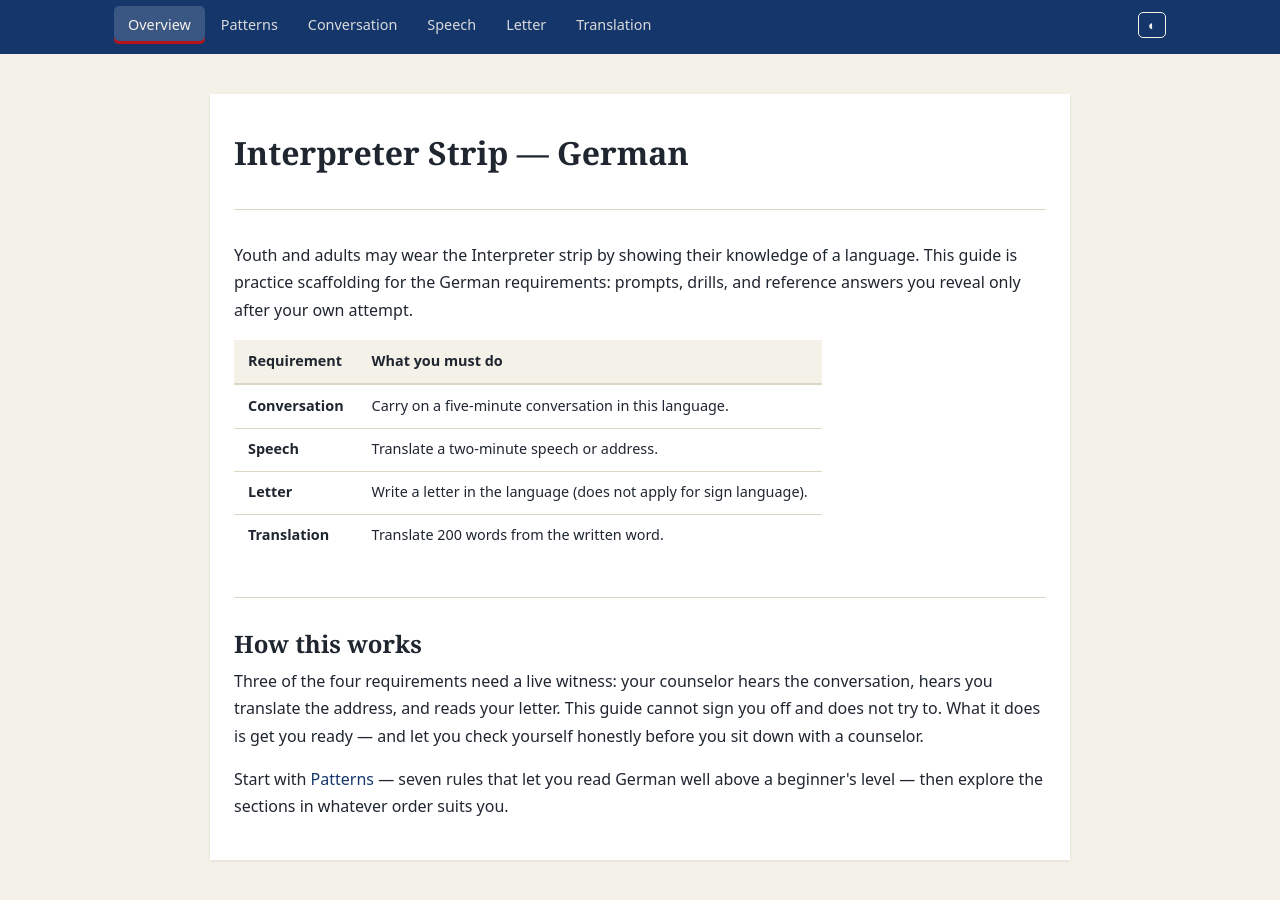
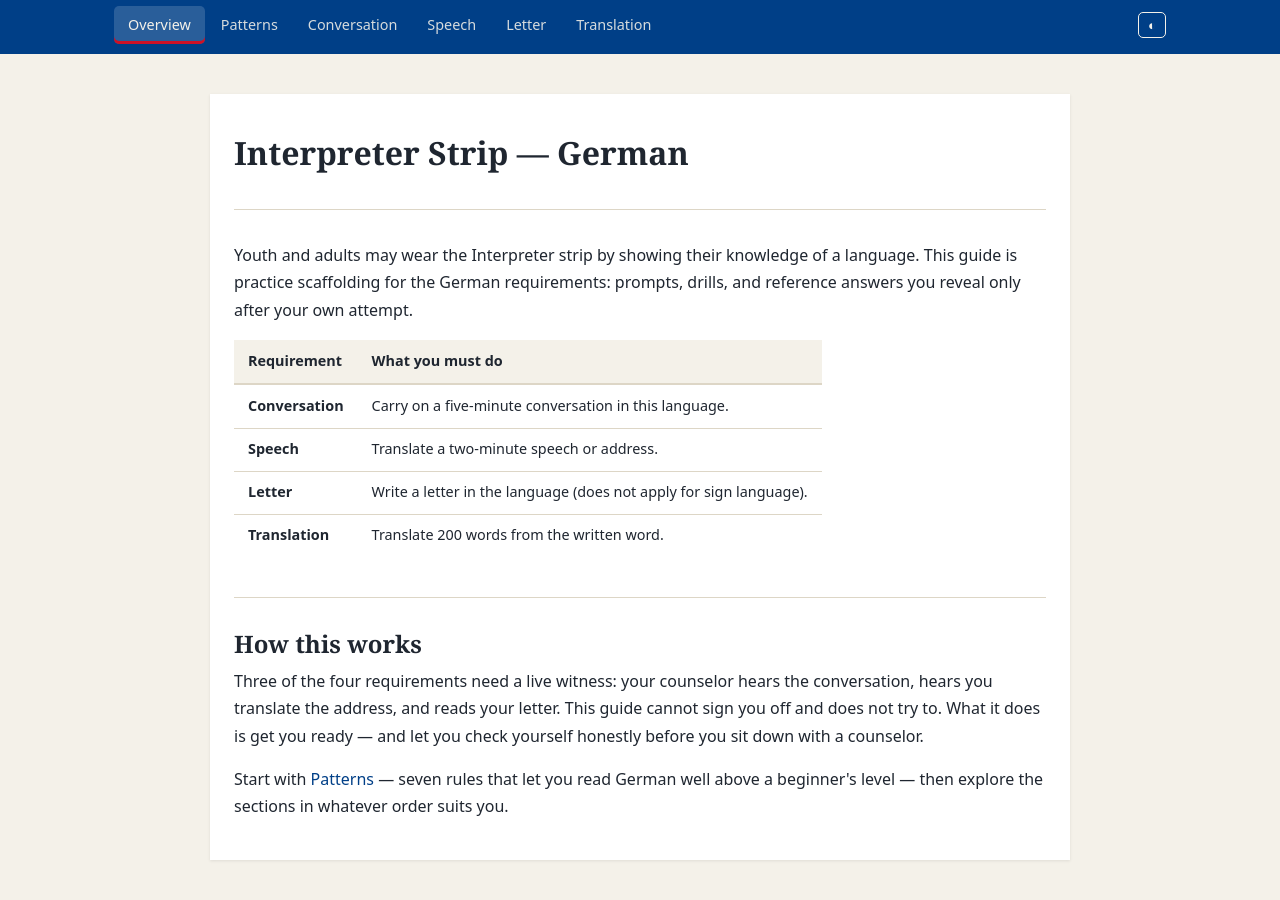
Before and after one commit to anderix/interpreter-strip, a plain HTML site: page index.html in a window 1280 px wide. Drawn offline with Linux system fonts and the light colour scheme.

Commit message:
Switch brand to official Scouting America colors
Replace the approximated navy/signal-red light palette with the official
Congress Blue #003F87 and Scouting America Red #CE1126, matching the new
Troop 99 site brand so the guide and troop99.org read as one family. Dark
mode was already shared and is unchanged.

Co-Authored-By: Claude Opus 4.8 (1M context) <noreply@anthropic.com>

```diff
--- a/brand.css
+++ b/brand.css
@@ -1,16 +1,19 @@
 /*
  * Interpreter Strip — Brand
- * A Scouting field-guide palette: navy, warm paper, signal red.
+ * A Scouting field-guide palette on the official Scouting America colors:
+ * Congress Blue, warm paper, Scouting America Red. Matches the Troop 99 site
+ * brand so the guide and troop99.org read as one family.
  *
  * Author: David M. Anderson
  * Built with AI assistance (Claude, Anthropic)
  *
  * Colors anchored explicitly in hex. Read of the light theme:
  *   - Page is a warm off-white (paper/khaki), not stark white.
- *   - Navy (#14366b) carries links, buttons, and the nav bar.
- *   - Signal red (#b5121b) marks highlights and the active tab.
- *   - Body text is a near-black charcoal, clearly darker than navy
+ *   - Congress Blue (#003F87) carries links, buttons, and the nav bar.
+ *   - Scouting America Red (#CE1126) marks highlights and the active tab.
+ *   - Body text is a near-black charcoal, clearly darker than the blue
  *     so links stay distinct from prose.
+ *   - Dark mode softens the blue and red and drops to a near-black nav.
  */
 
 :root {
@@ -20,11 +23,11 @@
     --color-text:         #1f2630;
     --color-text-muted:   #5f6b78;
     --color-border:       #ddd6c6;
-    --color-accent:       #14366b;
-    --color-accent-hover: #0e2750;
-    --color-highlight:       #b5121b;
-    --color-highlight-hover: #8f0e15;
-    --color-nav-bg:       #14366b;
+    --color-accent:       #003f87;
+    --color-accent-hover: #00295c;
+    --color-highlight:       #ce1126;
+    --color-highlight-hover: #a50e1f;
+    --color-nav-bg:       #003f87;
     --color-nav-text:     #f4f1e9;
 
     /* Typography */
@@ -41,8 +44,8 @@
     --shadow-md: 0 4px 12px rgba(0, 0, 0, 0.11);
 
     /* Extended palette (theme-independent raw brand) */
-    --primary:   #14366b;
-    --secondary: #b5121b;
+    --primary:   #003f87;
+    --secondary: #ce1126;
     --gold:      #c8881a;
 }
 
@@ -89,11 +92,11 @@
     --color-text:         #1f2630;
     --color-text-muted:   #5f6b78;
     --color-border:       #ddd6c6;
-    --color-accent:       #14366b;
-    --color-accent-hover: #0e2750;
-    --color-highlight:       #b5121b;
-    --color-highlight-hover: #8f0e15;
-    --color-nav-bg:       #14366b;
+    --color-accent:       #003f87;
+    --color-accent-hover: #00295c;
+    --color-highlight:       #ce1126;
+    --color-highlight-hover: #a50e1f;
+    --color-nav-bg:       #003f87;
     --color-nav-text:     #f4f1e9;
     --shadow:             0 1px 3px rgba(0, 0, 0, 0.09);
     --shadow-md:          0 4px 12px rgba(0, 0, 0, 0.11);
```
